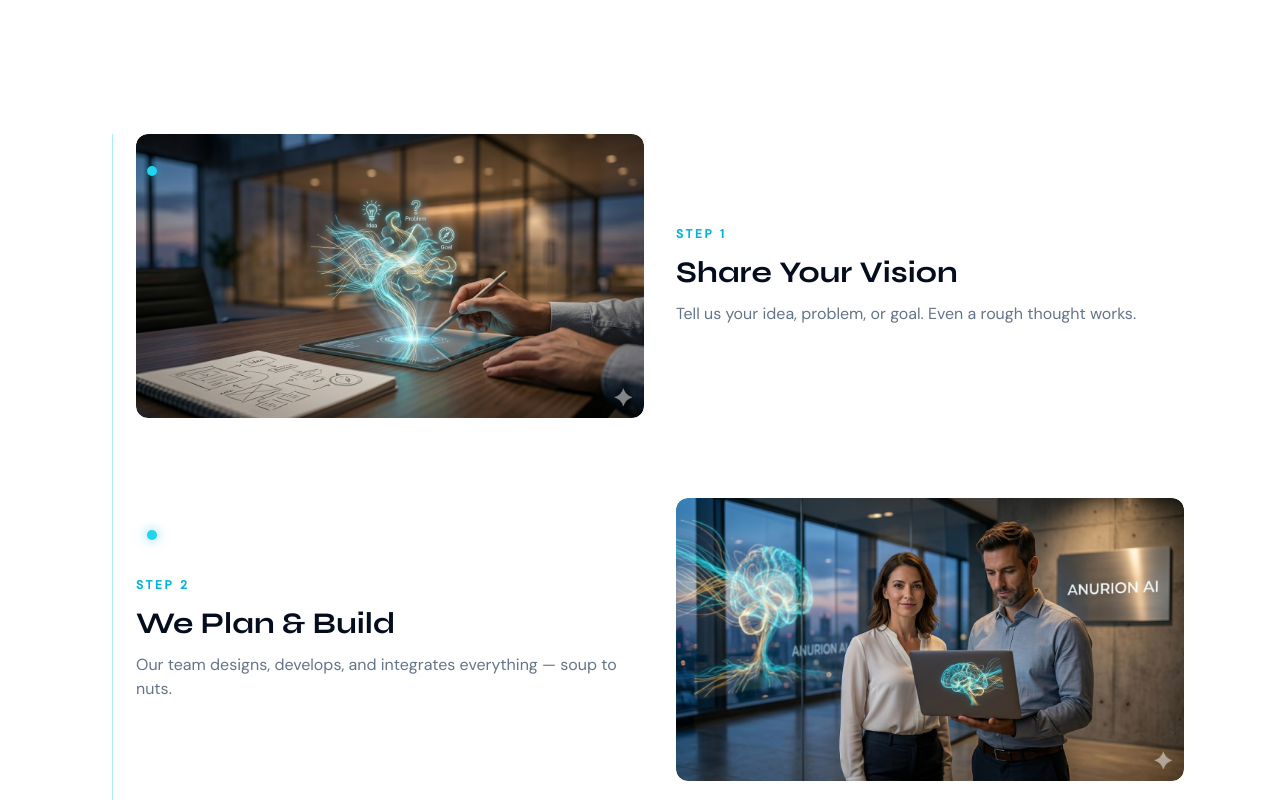
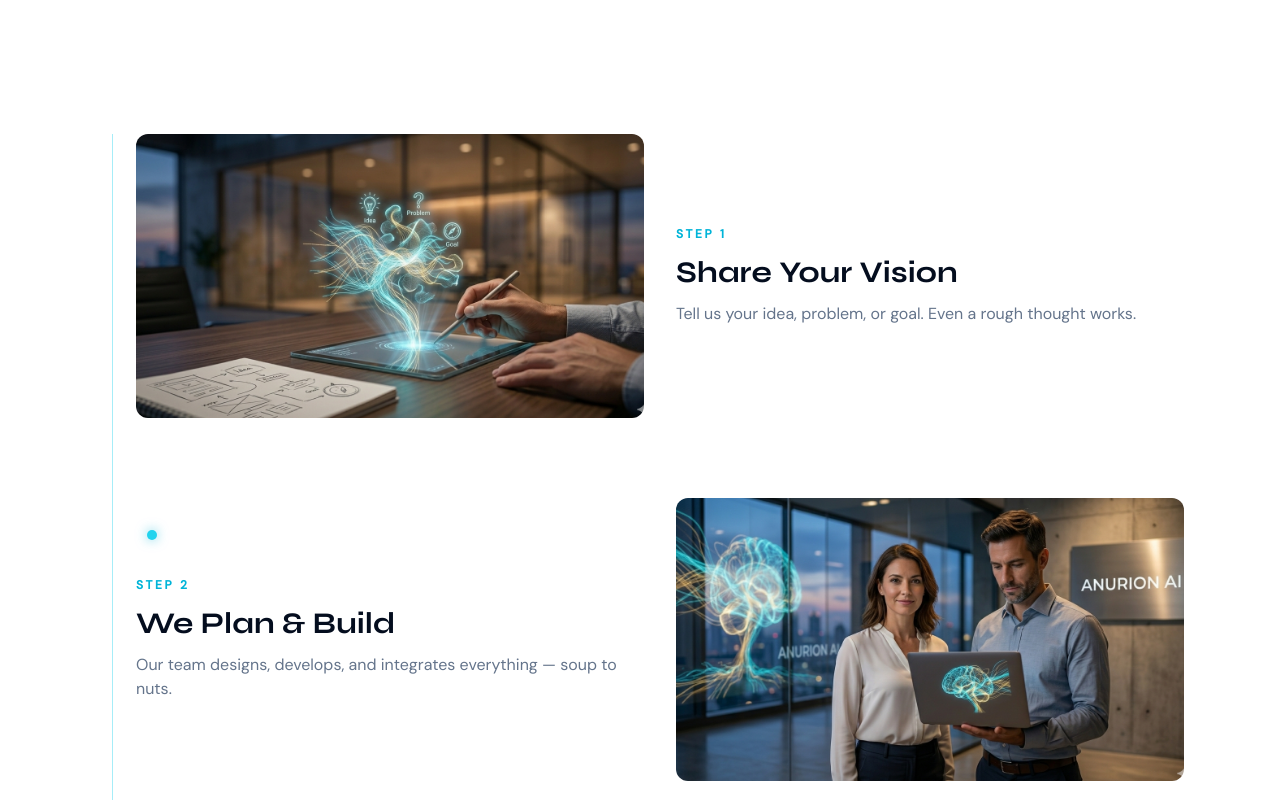
Before and after one commit to aianurion-maker/website, a Next.js app: page / in a window 1280 px wide. Shown: the part 1480-2280 px from the top of the page. Built offline with nearby package versions, Linux system fonts and the light colour scheme.

Commit message:
redesign: why anurional AI section with cards grid

```diff
--- a/app/page.tsx
+++ b/app/page.tsx
@@ -208,7 +208,7 @@ export default function Home() {
                         alt={(step as { imageAlt: string }).imageAlt}
                         width={1000}
                         height={650}
-                        className="w-full rounded-xl object-cover"
+                        className="w-full rounded-xl object-cover object-top scale-110"
                       />
                     </div>
                   </div>
```
